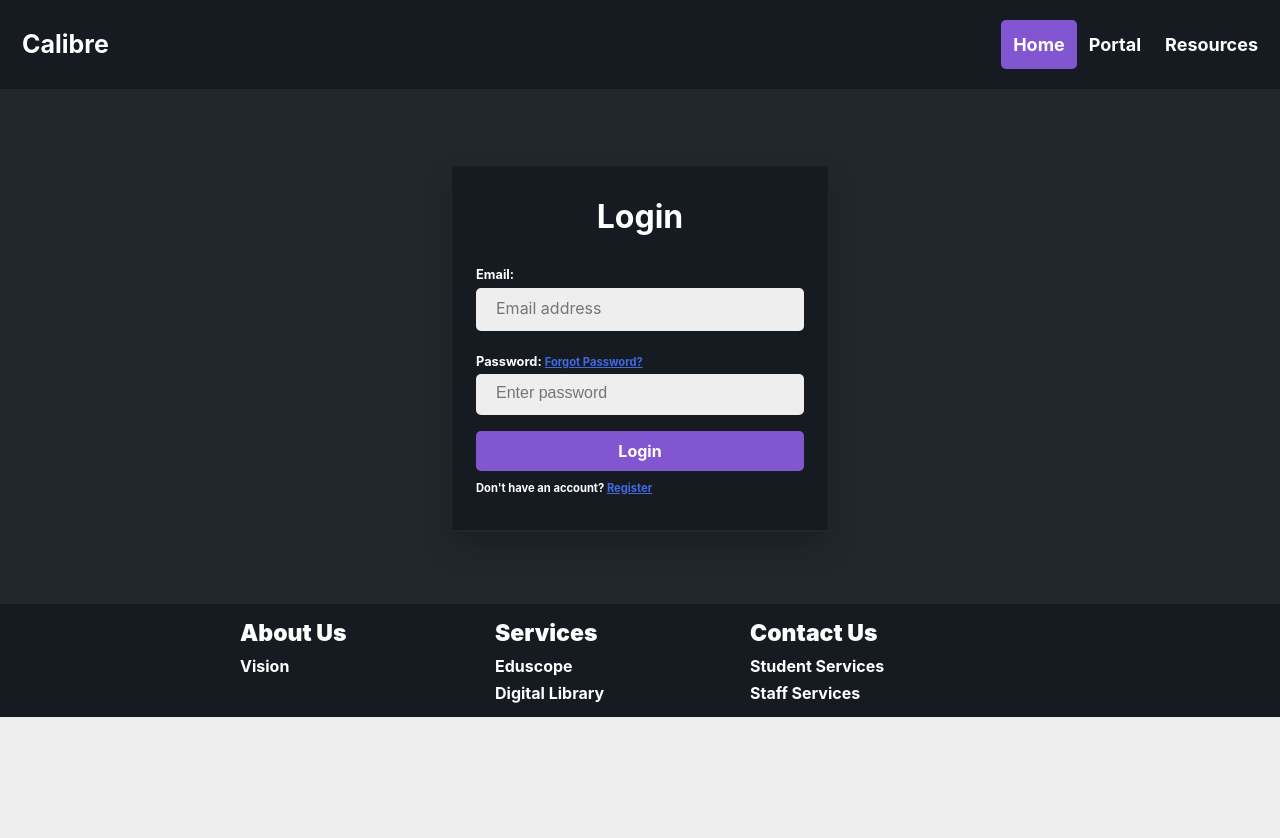
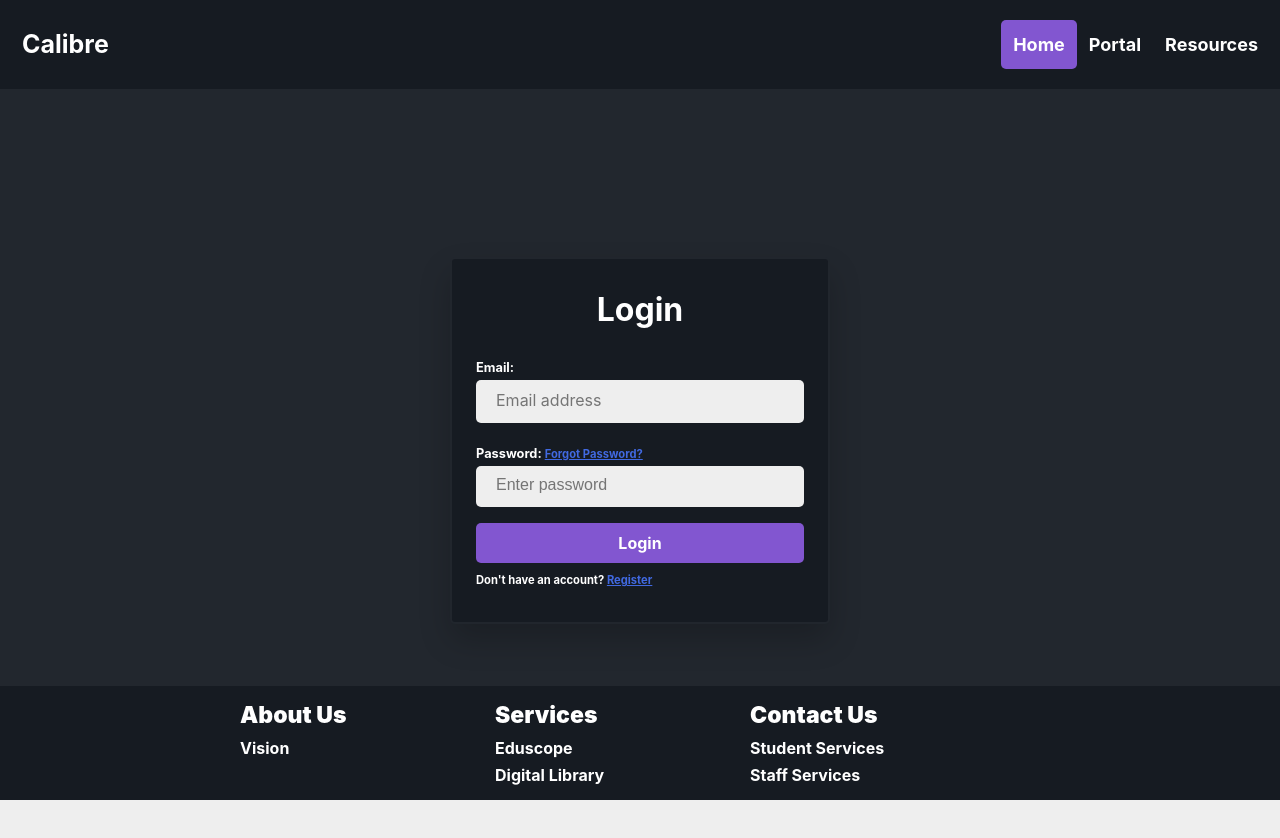
Before and after one commit to shas99/CDAP-PROJECT-MANAGEMENT-SYSTEM, a React (Create React App) app in the folder client/: page /login in a window 1280 px wide. Shown: the top 838 px of the page. Before the commit the page ends 800 px from the top, so only its background shows below. Built offline with nearby package versions, Linux system fonts and the light colour scheme.

Commit message:
Refined code on LoginScreen and added gitignore for eslintcache

```diff
--- a/client/src/components/screens/LoginScreen.css
+++ b/client/src/components/screens/LoginScreen.css
@@ -1,6 +1,6 @@
 .login-screen {
   width: 100%;
-  height: 100%;
+  height: 700px;
   display: flex;
   justify-content: center;
   align-items: center;
--- a/client/src/components/screens/MatchedSupervisors.js
+++ b/client/src/components/screens/MatchedSupervisors.js
@@ -1,7 +1,7 @@
 import { useState, useEffect } from "react";
 import axios from "axios";
 import "./MatchedSupervisors.css";
-import { Link } from "react-router-dom";
+// import { Link } from "react-router-dom";
 
 
 const MatchedSupervisors = ({history}) => {
```
Also changed, not shown: 2 other files (tests, documents, lock files or other folders).
